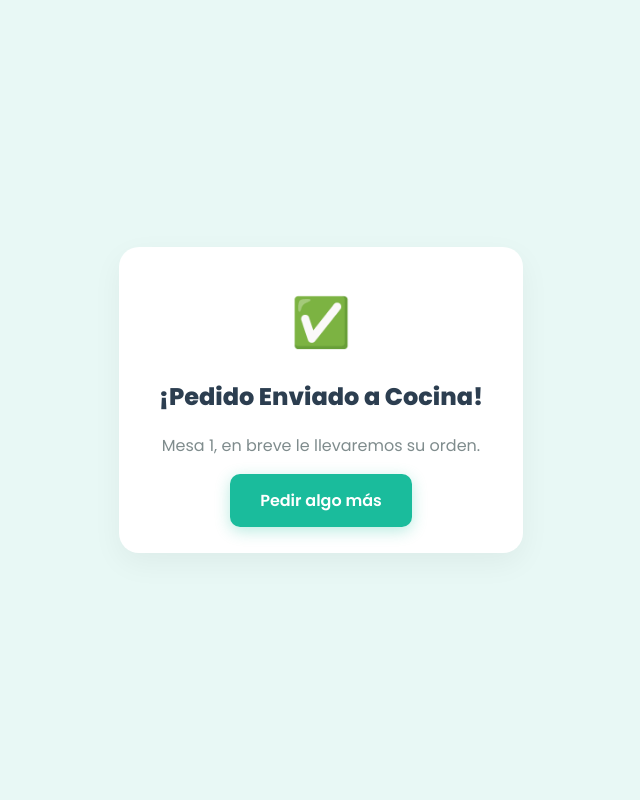
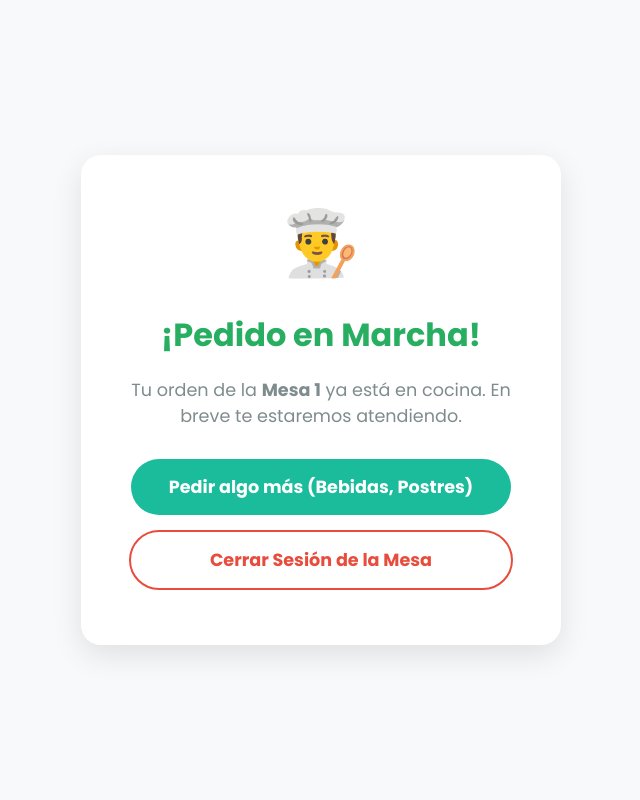
Before and after one commit to anthonyprado8080/la-selva-app, a Flask app: page /gracias in a window 1280 px wide. Shown: the whole page, without its empty margins (319-959 px from the left). Run offline with Flask 3, Linux system fonts and the light colour scheme; the visitor is signed in with stand-in values (Sample User, id 1).

Commit message:
Actualizacion final del sistema

```diff
--- a/app.py
+++ b/app.py
@@ -1,9 +1,10 @@
 from flask import Flask, render_template, request, redirect, url_for, session, flash
 from flask_sqlalchemy import SQLAlchemy
 from werkzeug.security import generate_password_hash, check_password_hash
+from werkzeug.utils import secure_filename
 import os
-import base64  # NUEVA HERRAMIENTA PARA NO USAR CARPETAS
-from datetime import datetime
+import uuid
+from datetime import datetime, timedelta
 
 # ==========================================
 # 1. CONFIGURACIÓN INICIAL
@@ -15,7 +16,13 @@ basedir = os.path.abspath(os.path.dirname(__file__))
 app.config['SQLALCHEMY_DATABASE_URI'] = 'sqlite:///' + os.path.join(basedir, 'instance', 'database.db')
 app.config['SQLALCHEMY_TRACK_MODIFICATIONS'] = False
 
+# CARPETA PARA GUARDAR LAS FOTOS (Carga rápida)
+app.config['UPLOAD_FOLDER'] = os.path.join(basedir, 'static', 'uploads')
+
 db = SQLAlchemy(app)
+
+def obtener_hora_peru():
+    return datetime.utcnow() - timedelta(hours=5)
 
 # ==========================================
 # 2. MODELOS DE BASE DE DATOS
@@ -32,8 +39,7 @@ class Plato(db.Model):
     descripcion = db.Column(db.Text, nullable=True)
     precio = db.Column(db.Float, nullable=False)
     categoria = db.Column(db.String(50), nullable=False)
-    # CAMBIO IMPORTANTE: db.Text para poder guardar fotos grandes como texto
-    imagen = db.Column(db.Text, default='https://images.unsplash.com/photo-1546069901-ba9599a7e63c?auto=format&fit=crop&w=300&q=80')
+    imagen = db.Column(db.String(300), default='https://images.unsplash.com/photo-1546069901-ba9599a7e63c?auto=format&fit=crop&w=300&q=80')
     disponible = db.Column(db.Boolean, default=True)
 
 class Pedido(db.Model):
@@ -41,7 +47,7 @@ class Pedido(db.Model):
     mesa_id = db.Column(db.Integer, db.ForeignKey('mesa.id'), nullable=False)
     estado = db.Column(db.String(50), default='Pendiente')
     total = db.Column(db.Float, default=0.0)
-    fecha_hora = db.Column(db.DateTime, default=datetime.utcnow)
+    fecha_hora = db.Column(db.DateTime, default=obtener_hora_peru)
     metodo_pago = db.Column(db.String(50), nullable=True)
     monto_recibido = db.Column(db.Float, default=0.0)
     vuelto = db.Column(db.Float, default=0.0)
@@ -53,6 +59,7 @@ class DetallePedido(db.Model):
     plato_id = db.Column(db.Integer, db.ForeignKey('plato.id'), nullable=False)
     cantidad = db.Column(db.Integer, nullable=False)
     precio_unitario = db.Column(db.Float, nullable=False)
+    hora_pedido = db.Column(db.DateTime, default=obtener_hora_peru)
     plato = db.relationship('Plato')
 
 # ==========================================
@@ -240,9 +247,6 @@ def cambiar_clave_mesa(id):
         flash(f'Clave de la Mesa {mesa.numero} actualizada.', 'success')
     return redirect(url_for('admin_dashboard'))
 
-# ==========================================
-# RUTAS ACTUALIZADAS PARA GUARDAR FOTOS SIN CARPETAS
-# ==========================================
 @app.route('/admin/plato/agregar', methods=['POST'])
 def agregar_plato():
     if not session.get('admin_logged_in'):
@@ -254,15 +258,16 @@ def agregar_plato():
     categoria = request.form.get('categoria')
 
     imagen_file = request.files.get('imagen')
-    # Imagen por defecto si no suben nada
-    imagen_data = 'https://images.unsplash.com/photo-1546069901-ba9599a7e63c?auto=format&fit=crop&w=300&q=80'
+    nombre_imagen = 'https://images.unsplash.com/photo-1546069901-ba9599a7e63c?auto=format&fit=crop&w=300&q=80'
 
-    # ¡LA MAGIA OCURRE AQUÍ! Convirtiendo la foto en código Base64
+    # GUARDAR LA FOTO EN LA CARPETA STATIC/UPLOADS
     if imagen_file and imagen_file.filename != '':
-        encoded_string = base64.b64encode(imagen_file.read()).decode('utf-8')
-        imagen_data = f"data:{imagen_file.content_type};base64,{encoded_string}"
+        filename = secure_filename(imagen_file.filename)
+        unique_filename = str(uuid.uuid4().hex)[:8] + "_" + filename
+        imagen_file.save(os.path.join(app.config['UPLOAD_FOLDER'], unique_filename))
+        nombre_imagen = unique_filename
 
-    nuevo_plato = Plato(nombre=nombre, descripcion=descripcion, precio=precio, categoria=categoria, imagen=imagen_data)
+    nuevo_plato = Plato(nombre=nombre, descripcion=descripcion, precio=precio, categoria=categoria, imagen=nombre_imagen)
     db.session.add(nuevo_plato)
     db.session.commit()
     return redirect(url_for('admin_dashboard'))
@@ -299,6 +304,10 @@ with app.app_context():
     instance_path = os.path.join(basedir, 'instance')
     if not os.path.exists(instance_path):
         os.makedirs(instance_path)
+
+    if not os.path.exists(app.config['UPLOAD_FOLDER']):
+        os.makedirs(app.config['UPLOAD_FOLDER'])
+
     db.create_all()
 
 if __name__ == '__main__':
--- a/templates/gracias.html
+++ b/templates/gracias.html
@@ -3,23 +3,28 @@
 <head>
     <meta charset="UTF-8">
     <meta name="viewport" content="width=device-width, initial-scale=1.0">
-    <title>Pedido Recibido</title>
+    <title>¡Pedido Confirmado!</title>
     <style>
-        @import url('https://fonts.googleapis.com/css2?family=Poppins:wght@400;600;800&display=swap');
-        body { margin: 0; font-family: 'Poppins', sans-serif; background-color: #e8f8f5; display: flex; justify-content: center; align-items: center; height: 100vh; text-align: center; }
-        .card { background: white; padding: 40px; border-radius: 20px; box-shadow: 0 10px 30px rgba(0,0,0,0.05); max-width: 90%; }
-        h1 { color: #1abc9c; font-size: 3rem; margin: 0 0 10px 0; }
-        h2 { color: #2c3e50; }
-        p { color: #7f8c8d; margin-bottom: 30px; }
-        .btn { background-color: #1abc9c; color: white; padding: 15px 30px; text-decoration: none; border-radius: 10px; font-weight: 600; box-shadow: 0 4px 15px rgba(26, 188, 156, 0.3); }
+        @import url('https://fonts.googleapis.com/css2?family=Poppins:wght@400;600;700&display=swap');
+        body { margin: 0; font-family: 'Poppins', sans-serif; background-color: #f8f9fa; display: flex; justify-content: center; align-items: center; height: 100vh; text-align: center; }
+        .card { background: white; padding: 40px; border-radius: 20px; box-shadow: 0 10px 30px rgba(0,0,0,0.1); max-width: 400px; width: 90%; }
+        h1 { color: #27ae60; margin-bottom: 10px; font-size: 2rem; }
+        p { color: #7f8c8d; font-size: 1.1rem; margin-bottom: 30px; }
+        .btn { display: inline-block; background: #1abc9c; color: white; text-decoration: none; padding: 15px 30px; border-radius: 30px; font-weight: bold; font-size: 1.1rem; transition: 0.3s; width: 80%; margin-bottom: 15px; }
+        .btn:hover { background: #16a085; transform: translateY(-2px); box-shadow: 0 5px 15px rgba(26, 188, 156, 0.3); }
+        .btn-outline { background: transparent; border: 2px solid #e74c3c; color: #e74c3c; }
+        .btn-outline:hover { background: #e74c3c; color: white; box-shadow: 0 5px 15px rgba(231, 76, 60, 0.3); }
     </style>
 </head>
 <body>
     <div class="card">
-        <h1>✅</h1>
-        <h2>¡Pedido Enviado a Cocina!</h2>
-        <p>Mesa {{ mesa_numero }}, en breve le llevaremos su orden.</p>
-        <a href="/carta" class="btn">Pedir algo más</a>
+        <div style="font-size: 4rem; margin-bottom: 10px;">👨‍🍳</div>
+        <h1>¡Pedido en Marcha!</h1>
+        <p>Tu orden de la <strong>Mesa {{ mesa_numero }}</strong> ya está en cocina. En breve te estaremos atendiendo.</p>
+
+        <a href="/carta" class="btn">Pedir algo más (Bebidas, Postres)</a>
+        <br>
+        <a href="/logout" class="btn btn-outline">Cerrar Sesión de la Mesa</a>
     </div>
 </body>
 </html>
```
Also changed, not shown: templates/admin.html (+15 -42 lines), templates/boleta.html (+3 -21 lines), templates/index.html (+6 -11 lines), instance/database.db (added), static/uploads/33c187e5_AguaCielo.webp (added), static/uploads/86ec8951_Alitas_BBQ.jpg (added).
